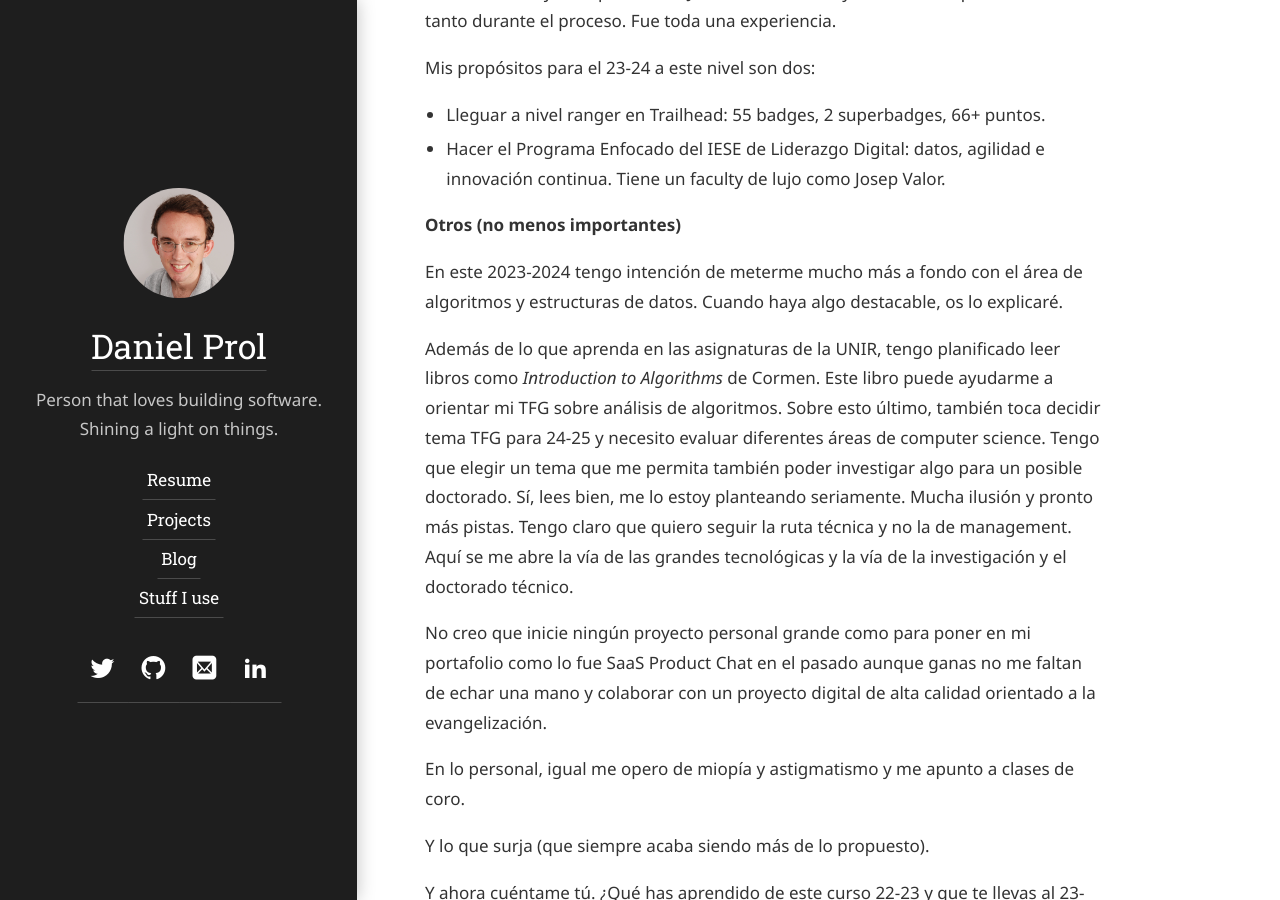
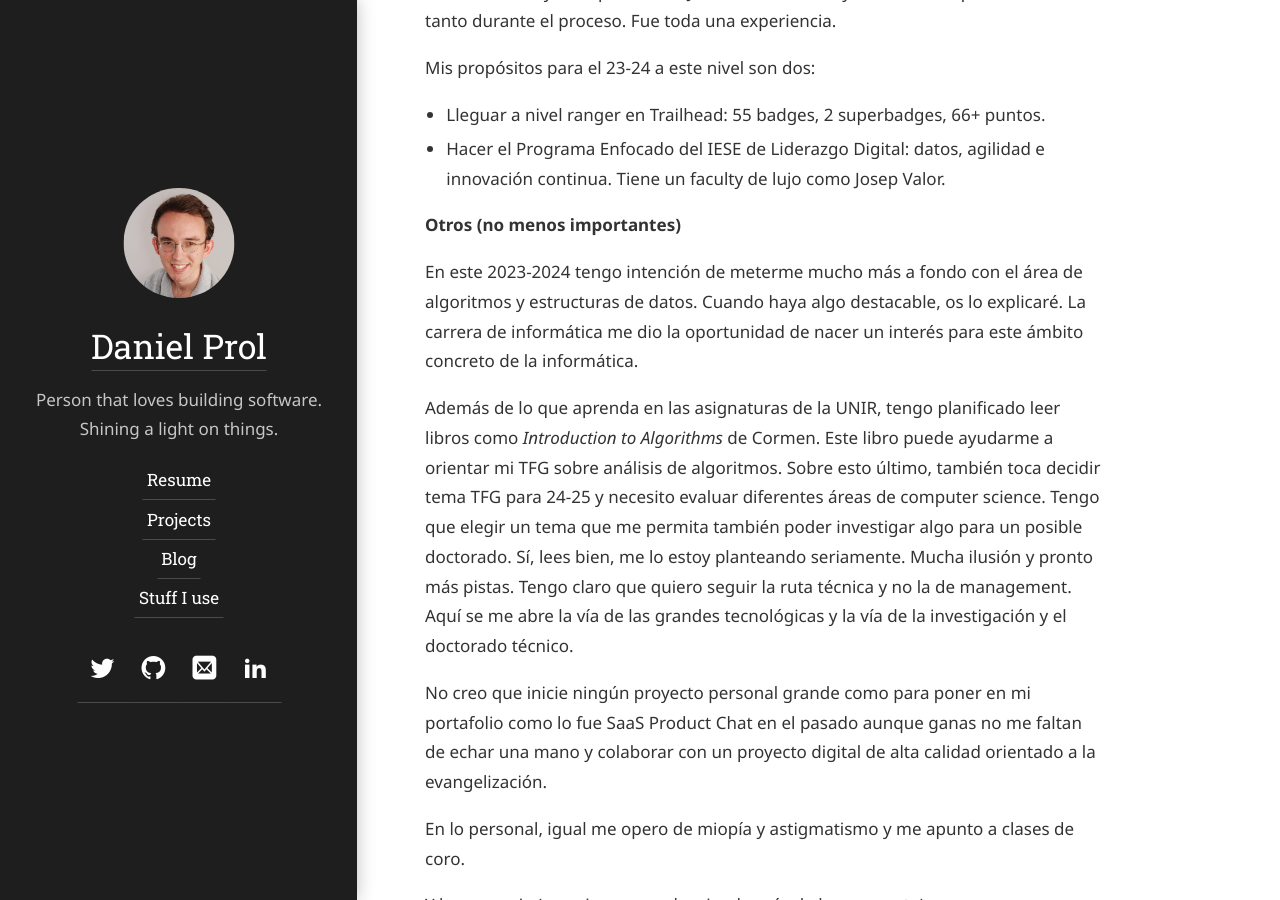
Before and after one commit to dprol/dprol.github.io, a Jekyll site: the page built from hydejack/_posts/2023-07-15-goals-23-24.md, in a window 1280 px wide and 900 px high, scrolled down 3242 px. Built offline with Jekyll 4.4.1, drawn with Linux system fonts in a browser that asks for light colours; some web fonts are replaced.

Commit message:
Update 2023-07-15-goals-23-24.md

```diff
--- a/hydejack/_posts/2023-07-15-goals-23-24.md
+++ b/hydejack/_posts/2023-07-15-goals-23-24.md
@@ -54,7 +54,7 @@
 
 **Otros (no menos importantes)**
 
-En este 2023-2024 tengo intención de meterme mucho más a fondo con el área de algoritmos y estructuras de datos. Cuando haya algo destacable, os lo explicaré.
+En este 2023-2024 tengo intención de meterme mucho más a fondo con el área de algoritmos y estructuras de datos. Cuando haya algo destacable, os lo explicaré. La carrera de informática me dio la oportunidad de nacer un interés para este ámbito concreto de la informática.
 
 Además de lo que aprenda en las asignaturas de la UNIR, tengo planificado leer libros como *Introduction to Algorithms* de Cormen. Este libro puede ayudarme a orientar mi TFG sobre análisis de algoritmos. Sobre esto último, también toca decidir tema TFG para 24-25 y necesito evaluar diferentes áreas de computer science. Tengo que elegir un tema que me permita también poder investigar algo para un posible doctorado. Sí, lees bien, me lo estoy planteando seriamente. Mucha ilusión y pronto más pistas. Tengo claro que quiero seguir la ruta técnica y no la de management. Aquí se me abre la vía de las grandes tecnológicas y la vía de la investigación y el doctorado técnico.
 
```
